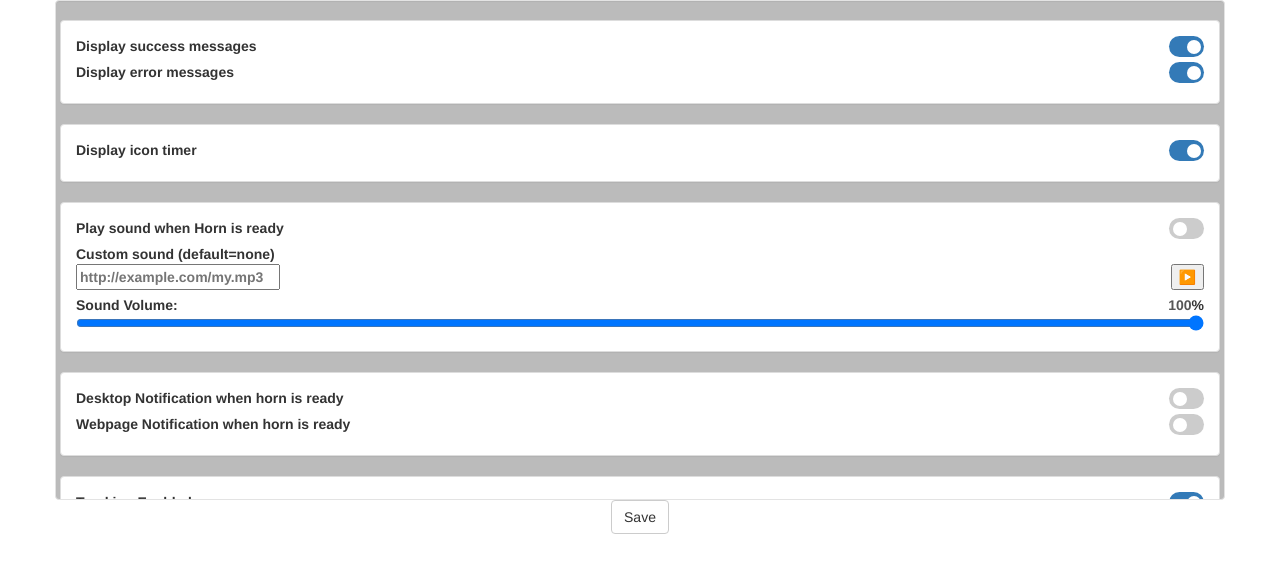
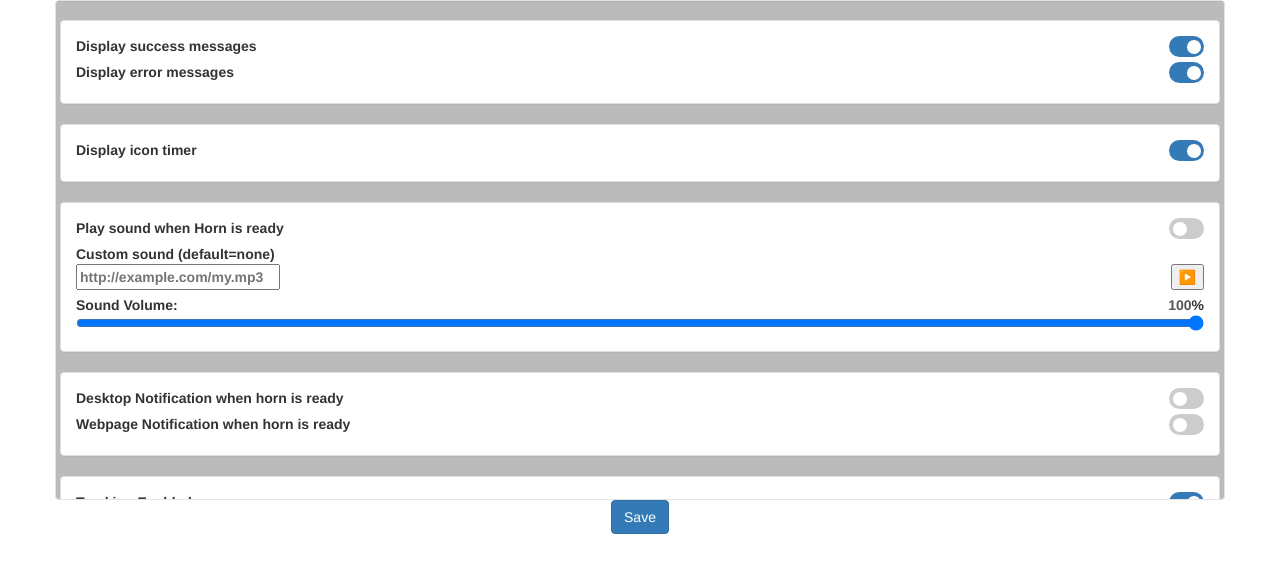
Before and after one commit to m-h-c-t/mh-helper-extension, a browser extension: page src/options.html in a window 1280 px wide. Drawn offline with Linux system fonts and the light colour scheme.

Commit message:
Changed options save button color

```diff
--- a/src/options.html
+++ b/src/options.html
@@ -150,7 +150,7 @@
         </div>
     </div>
 
-    <button class="btn btn-default" id="save">Save</button>
+    <button class="btn btn-primary" id="save">Save</button>
     <div id="save_status" class="alert-success text-center">Options saved!</div>
     <script type="text/javascript" src="scripts/options.js"></script>
 </body>
```
